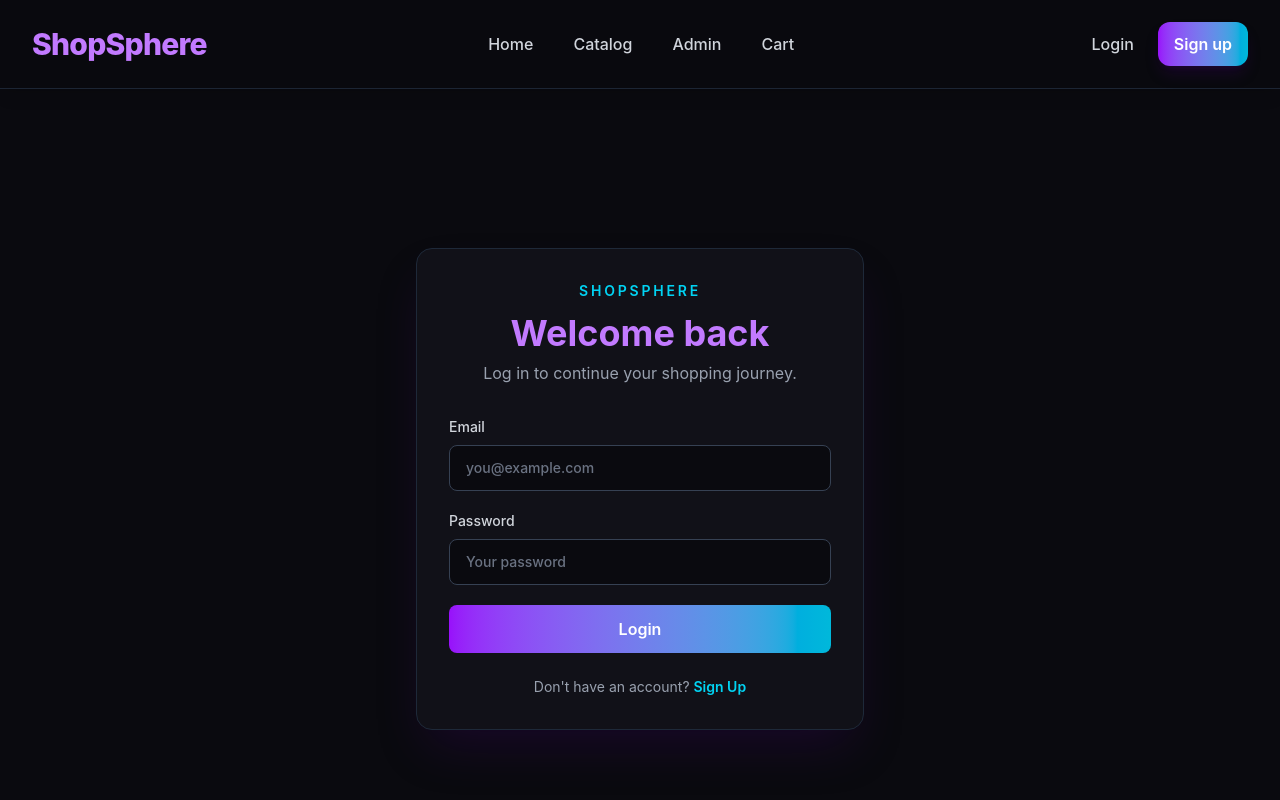
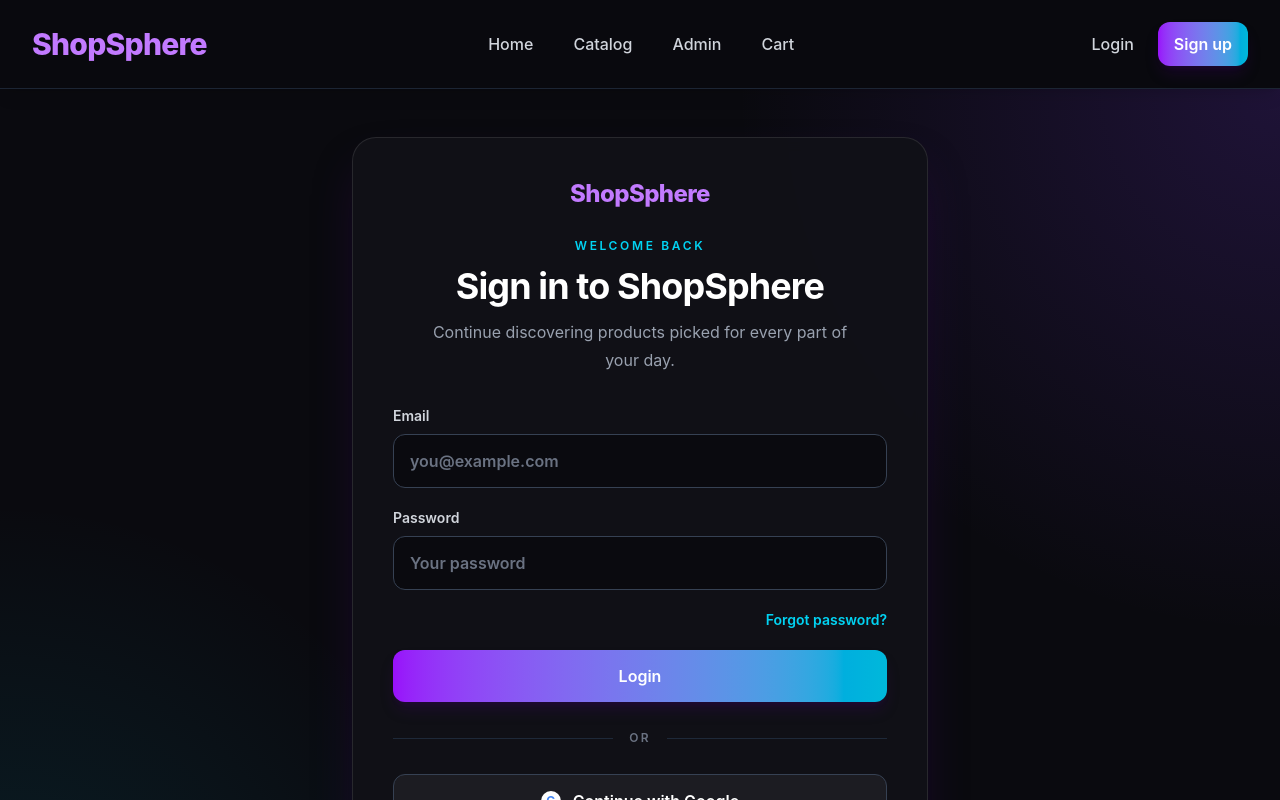
Before and after one commit to maneshwar-sharma07/infotact-project2, a React (Vite) app in the folder client/: page /login in a window 1280 px wide. Shown: the top 800 px of the page. Built offline with nearby package versions, Linux system fonts and the light colour scheme.

Commit message:
feat: redesign authentication pages

```diff
--- /dev/null
+++ b/client/src/components/auth/AuthLayout.tsx
@@ -0,0 +1,19 @@
+import type { ReactNode } from "react";
+import { Link } from "react-router-dom";
+
+type AuthLayoutProps = { eyebrow: string; title: string; subtitle: string; children: ReactNode };
+
+export default function AuthLayout({ eyebrow, title, subtitle, children }: AuthLayoutProps) {
+  return <section className="relative flex min-h-[calc(100vh-5rem)] items-center justify-center overflow-hidden bg-[#0A0A0F] px-4 py-12 sm:min-h-[calc(100vh-5.5rem)] sm:px-6 lg:px-8">
+    <div className="absolute inset-0 bg-[radial-gradient(circle_at_top_right,_rgba(124,58,237,0.18),_transparent_35%),radial-gradient(circle_at_bottom_left,_rgba(6,182,212,0.12),_transparent_30%)]" />
+    <div className="relative w-full max-w-xl rounded-3xl border border-white/10 bg-[#111118]/95 p-6 shadow-2xl shadow-purple-950/40 backdrop-blur sm:p-10">
+      <Link to="/" className="mx-auto block w-fit text-2xl font-extrabold tracking-tight text-purple-400 transition hover:text-purple-300">ShopSphere</Link>
+      <div className="mt-7 text-center"><p className="text-xs font-semibold uppercase tracking-[0.22em] text-cyan-400">{eyebrow}</p><h1 className="mt-3 text-3xl font-bold tracking-tight text-white sm:text-4xl">{title}</h1><p className="mx-auto mt-3 max-w-md leading-7 text-gray-400">{subtitle}</p></div>
+      {children}
+    </div>
+  </section>;
+}
+
+export const authInputClass = "mt-2 w-full rounded-xl border border-gray-700 bg-[#0A0A0F] px-4 py-3.5 text-base text-white placeholder:text-gray-500 outline-none transition focus:border-cyan-400 focus:ring-2 focus:ring-cyan-400/20 disabled:cursor-not-allowed disabled:opacity-60";
+export const primaryButtonClass = "w-full rounded-xl bg-gradient-to-r from-purple-600 to-cyan-500 px-5 py-3.5 text-base font-semibold text-white shadow-lg shadow-purple-950/30 transition duration-200 hover:-translate-y-0.5 hover:brightness-110 focus:outline-none focus:ring-2 focus:ring-cyan-400 focus:ring-offset-2 focus:ring-offset-[#111118] disabled:cursor-not-allowed disabled:opacity-60";
+export const googleButtonClass = "flex w-full items-center justify-center gap-3 rounded-xl border border-gray-700 bg-white/5 px-5 py-3.5 text-base font-semibold text-white transition duration-200 hover:-translate-y-0.5 hover:border-cyan-400/70 hover:bg-white/10";
--- a/client/src/pages/LoginPage.tsx
+++ b/client/src/pages/LoginPage.tsx
@@ -1,5 +1,6 @@
 import { useState, type FormEvent } from "react";
 import { Link, useNavigate } from "react-router-dom";
+import AuthLayout, { authInputClass, googleButtonClass, primaryButtonClass } from "../components/auth/AuthLayout";
 import { useAuth } from "../hooks/useAuth";
 
 export default function LoginPage() {
@@ -9,51 +10,18 @@ export default function LoginPage() {
   const [password, setPassword] = useState("");
   const [error, setError] = useState("");
   const [loading, setLoading] = useState(false);
+  const handleSubmit = async (event: FormEvent<HTMLFormElement>) => { event.preventDefault(); setError(""); if (!email.trim() || !password) { setError("Email and password are required."); return; } setLoading(true); try { await login(email.trim(), password); navigate("/"); } catch (requestError: unknown) { setError(requestError instanceof Error ? requestError.message : "Login failed."); } finally { setLoading(false); } };
 
-  const handleSubmit = async (event: FormEvent<HTMLFormElement>) => {
-    event.preventDefault();
-    setError("");
-
-    if (!email.trim() || !password) {
-      setError("Email and password are required.");
-      return;
-    }
-
-    setLoading(true);
-    try {
-      await login(email.trim(), password);
-      navigate("/");
-    } catch (requestError: unknown) {
-      setError(requestError instanceof Error ? requestError.message : "Login failed.");
-    } finally {
-      setLoading(false);
-    }
-  };
-
-  return (
-    <section className="flex min-h-screen items-center justify-center bg-[#0A0A0F] px-4 py-10">
-      <div className="w-full max-w-md rounded-2xl border border-gray-800 bg-[#111118] p-6 shadow-2xl shadow-purple-950/30 sm:p-8">
-        <p className="text-center text-sm font-semibold uppercase tracking-[0.2em] text-cyan-400">ShopSphere</p>
-        <h1 className="mt-3 text-center text-3xl font-bold text-purple-400 sm:text-4xl">Welcome back</h1>
-        <p className="mt-2 text-center text-gray-400">Log in to continue your shopping journey.</p>
-
-        {error && <div role="alert" className="mt-6 rounded-lg border border-red-500/70 bg-red-500/10 p-3 text-sm text-red-300">{error}</div>}
-
-        <form onSubmit={handleSubmit} noValidate className="mt-8 space-y-5">
-          <label htmlFor="email" className="block text-sm font-medium text-gray-300">
-            Email
-            <input id="email" type="email" autoComplete="email" value={email} onChange={(event) => setEmail(event.target.value)} disabled={loading} className="mt-2 w-full rounded-lg border border-gray-700 bg-[#0A0A0F] px-4 py-3 text-white placeholder:text-gray-500 focus:border-cyan-400 focus:outline-none focus:ring-2 focus:ring-cyan-400/20 disabled:opacity-60" placeholder="you@example.com" />
-          </label>
-          <label htmlFor="password" className="block text-sm font-medium text-gray-300">
-            Password
-            <input id="password" type="password" autoComplete="current-password" value={password} onChange={(event) => setPassword(event.target.value)} disabled={loading} className="mt-2 w-full rounded-lg border border-gray-700 bg-[#0A0A0F] px-4 py-3 text-white placeholder:text-gray-500 focus:border-cyan-400 focus:outline-none focus:ring-2 focus:ring-cyan-400/20 disabled:opacity-60" placeholder="Your password" />
-          </label>
-          <button type="submit" disabled={loading} className="w-full rounded-lg bg-gradient-to-r from-purple-600 to-cyan-500 py-3 font-semibold text-white transition hover:from-purple-500 hover:to-cyan-400 focus:outline-none focus:ring-2 focus:ring-cyan-400 focus:ring-offset-2 focus:ring-offset-[#111118] disabled:cursor-not-allowed disabled:opacity-60">
-            {loading ? "Logging in..." : "Login"}
-          </button>
-        </form>
-        <p className="mt-6 text-center text-sm text-gray-400">Don't have an account? <Link to="/signup" className="font-semibold text-cyan-400 hover:text-cyan-300 hover:underline">Sign Up</Link></p>
-      </div>
-    </section>
-  );
+  return <AuthLayout eyebrow="Welcome back" title="Sign in to ShopSphere" subtitle="Continue discovering products picked for every part of your day.">
+    {error && <div role="alert" className="mt-7 rounded-xl border border-red-500/70 bg-red-500/10 px-4 py-3 text-sm text-red-300">{error}</div>}
+    <form onSubmit={handleSubmit} noValidate className="mt-8 space-y-5">
+      <label htmlFor="email" className="block text-sm font-semibold text-gray-300">Email<input id="email" type="email" autoComplete="email" value={email} onChange={(event) => setEmail(event.target.value)} disabled={loading} className={authInputClass} placeholder="you@example.com" /></label>
+      <label htmlFor="password" className="block text-sm font-semibold text-gray-300">Password<input id="password" type="password" autoComplete="current-password" value={password} onChange={(event) => setPassword(event.target.value)} disabled={loading} className={authInputClass} placeholder="Your password" /></label>
+      <div className="flex justify-end"><a href="mailto:support@shopsphere.com?subject=Password%20reset" className="text-sm font-semibold text-cyan-400 transition hover:text-cyan-300 hover:underline">Forgot password?</a></div>
+      <button type="submit" disabled={loading} className={primaryButtonClass}>{loading ? "Signing in..." : "Login"}</button>
+    </form>
+    <div className="my-7 flex items-center gap-4 text-xs font-semibold uppercase tracking-[0.18em] text-gray-500"><span className="h-px flex-1 bg-gray-800" />or<span className="h-px flex-1 bg-gray-800" /></div>
+    <button type="button" onClick={() => setError("Google sign-in is not configured yet.")} className={googleButtonClass}><span className="grid h-5 w-5 place-items-center rounded-full bg-white text-xs font-bold text-[#4285F4]">G</span>Continue with Google</button>
+    <p className="mt-8 text-center text-sm text-gray-400">Don't have an account? <Link to="/signup" className="font-semibold text-cyan-400 transition hover:text-cyan-300 hover:underline">Create Account</Link></p>
+  </AuthLayout>;
 }
--- a/client/src/pages/SignupPage.tsx
+++ b/client/src/pages/SignupPage.tsx
@@ -1,67 +1,19 @@
 import { useState, type FormEvent } from "react";
 import { Link, useNavigate } from "react-router-dom";
+import AuthLayout, { authInputClass, googleButtonClass, primaryButtonClass } from "../components/auth/AuthLayout";
 import { useAuth } from "../hooks/useAuth";
 
 type FormErrors = { name?: string; email?: string; password?: string; confirmPassword?: string };
 
 export default function SignupPage() {
-  const navigate = useNavigate();
-  const { signup } = useAuth();
-  const [name, setName] = useState("");
-  const [email, setEmail] = useState("");
-  const [password, setPassword] = useState("");
-  const [confirmPassword, setConfirmPassword] = useState("");
-  const [errors, setErrors] = useState<FormErrors>({});
-  const [error, setError] = useState("");
-  const [success, setSuccess] = useState("");
-  const [loading, setLoading] = useState(false);
+  const navigate = useNavigate(); const { signup } = useAuth(); const [name, setName] = useState(""); const [email, setEmail] = useState(""); const [password, setPassword] = useState(""); const [confirmPassword, setConfirmPassword] = useState(""); const [errors, setErrors] = useState<FormErrors>({}); const [error, setError] = useState(""); const [success, setSuccess] = useState(""); const [loading, setLoading] = useState(false);
+  const handleSubmit = async (event: FormEvent<HTMLFormElement>) => { event.preventDefault(); const nextErrors: FormErrors = {}; if (!name.trim()) nextErrors.name = "Full name is required."; if (!email.trim()) nextErrors.email = "Email is required."; if (!password) nextErrors.password = "Password is required."; else if (password.length < 6) nextErrors.password = "Password must be at least 6 characters."; if (!confirmPassword) nextErrors.confirmPassword = "Please confirm your password."; else if (password !== confirmPassword) nextErrors.confirmPassword = "Passwords do not match."; setErrors(nextErrors); setError(""); setSuccess(""); if (Object.keys(nextErrors).length) return; setLoading(true); try { await signup(name.trim(), email.trim(), password); setSuccess("Account created successfully. Redirecting to login..."); window.setTimeout(() => navigate("/login"), 1000); } catch (requestError: unknown) { setError(requestError instanceof Error ? requestError.message : "Registration failed."); } finally { setLoading(false); } };
+  const fieldError = (message: string | undefined) => message && <span className="mt-1.5 block text-sm text-red-400">{message}</span>;
 
-  const handleSubmit = async (event: FormEvent<HTMLFormElement>) => {
-    event.preventDefault();
-    const nextErrors: FormErrors = {};
-    if (!name.trim()) nextErrors.name = "Full name is required.";
-    if (!email.trim()) nextErrors.email = "Email is required.";
-    if (!password) nextErrors.password = "Password is required.";
-    else if (password.length < 6) nextErrors.password = "Password must be at least 6 characters.";
-    if (!confirmPassword) nextErrors.confirmPassword = "Please confirm your password.";
-    else if (password !== confirmPassword) nextErrors.confirmPassword = "Passwords do not match.";
-    setErrors(nextErrors);
-    setError("");
-    setSuccess("");
-    if (Object.keys(nextErrors).length) return;
-
-    setLoading(true);
-    try {
-      await signup(name.trim(), email.trim(), password);
-      setSuccess("Account created successfully. Redirecting to login...");
-      window.setTimeout(() => navigate("/login"), 1000);
-    } catch (requestError: unknown) {
-      setError(requestError instanceof Error ? requestError.message : "Registration failed.");
-    } finally {
-      setLoading(false);
-    }
-  };
-
-  const inputClassName = "mt-2 w-full rounded-lg border border-gray-700 bg-[#0A0A0F] px-4 py-3 text-white placeholder:text-gray-500 transition focus:border-cyan-400 focus:outline-none focus:ring-2 focus:ring-cyan-400/20 disabled:opacity-60";
-  const renderError = (message: string | undefined, id: string) => message && <span id={id} className="mt-1 block text-sm text-red-400">{message}</span>;
-
-  return (
-    <section className="flex min-h-screen items-center justify-center bg-[#0A0A0F] px-4 py-10">
-      <div className="w-full max-w-md rounded-2xl border border-gray-800 bg-[#111118] p-6 shadow-2xl shadow-purple-950/30 sm:p-8">
-        <p className="text-center text-sm font-semibold uppercase tracking-[0.2em] text-cyan-400">ShopSphere</p>
-        <h1 className="mt-3 text-center text-3xl font-bold text-purple-400 sm:text-4xl">Create your account</h1>
-        <p className="mt-2 text-center text-gray-400">Join us and start shopping.</p>
-        {error && <div role="alert" className="mt-6 rounded-lg border border-red-500/70 bg-red-500/10 p-3 text-sm text-red-300">{error}</div>}
-        {success && <div role="status" className="mt-6 rounded-lg border border-cyan-400/70 bg-cyan-400/10 p-3 text-sm text-cyan-200">{success}</div>}
-        <form onSubmit={handleSubmit} noValidate className="mt-8 space-y-5">
-          <label htmlFor="name" className="block text-sm font-medium text-gray-300">Full Name<input id="name" type="text" autoComplete="name" value={name} onChange={(event) => setName(event.target.value)} disabled={loading} aria-invalid={Boolean(errors.name)} aria-describedby={errors.name ? "name-error" : undefined} className={inputClassName} placeholder="Your full name" />{renderError(errors.name, "name-error")}</label>
-          <label htmlFor="email" className="block text-sm font-medium text-gray-300">Email<input id="email" type="email" autoComplete="email" value={email} onChange={(event) => setEmail(event.target.value)} disabled={loading} aria-invalid={Boolean(errors.email)} aria-describedby={errors.email ? "email-error" : undefined} className={inputClassName} placeholder="you@example.com" />{renderError(errors.email, "email-error")}</label>
-          <label htmlFor="password" className="block text-sm font-medium text-gray-300">Password<input id="password" type="password" autoComplete="new-password" value={password} onChange={(event) => setPassword(event.target.value)} disabled={loading} aria-invalid={Boolean(errors.password)} aria-describedby={errors.password ? "password-error" : undefined} className={inputClassName} placeholder="At least 6 characters" />{renderError(errors.password, "password-error")}</label>
-          <label htmlFor="confirm-password" className="block text-sm font-medium text-gray-300">Confirm Password<input id="confirm-password" type="password" autoComplete="new-password" value={confirmPassword} onChange={(event) => setConfirmPassword(event.target.value)} disabled={loading} aria-invalid={Boolean(errors.confirmPassword)} aria-describedby={errors.confirmPassword ? "confirm-password-error" : undefined} className={inputClassName} placeholder="Re-enter your password" />{renderError(errors.confirmPassword, "confirm-password-error")}</label>
-          <button type="submit" disabled={loading} className="w-full rounded-lg bg-gradient-to-r from-purple-600 to-cyan-500 py-3 font-semibold text-white transition hover:from-purple-500 hover:to-cyan-400 focus:outline-none focus:ring-2 focus:ring-cyan-400 focus:ring-offset-2 focus:ring-offset-[#111118] disabled:cursor-not-allowed disabled:opacity-60">{loading ? "Creating Account..." : "Create Account"}</button>
-        </form>
-        <p className="mt-6 text-center text-sm text-gray-400">Already have an account? <Link to="/login" className="font-semibold text-cyan-400 hover:text-cyan-300 hover:underline">Login</Link></p>
-      </div>
-    </section>
-  );
+  return <AuthLayout eyebrow="Join ShopSphere" title="Create your account" subtitle="Make every shopping moment feel a little more considered.">
+    {error && <div role="alert" className="mt-7 rounded-xl border border-red-500/70 bg-red-500/10 px-4 py-3 text-sm text-red-300">{error}</div>}{success && <div role="status" className="mt-7 rounded-xl border border-cyan-400/70 bg-cyan-400/10 px-4 py-3 text-sm text-cyan-200">{success}</div>}
+    <form onSubmit={handleSubmit} noValidate className="mt-8 space-y-4"><label className="block text-sm font-semibold text-gray-300">Full Name<input type="text" autoComplete="name" value={name} onChange={(event) => setName(event.target.value)} disabled={loading} className={authInputClass} placeholder="Your full name" />{fieldError(errors.name)}</label><label className="block text-sm font-semibold text-gray-300">Email<input type="email" autoComplete="email" value={email} onChange={(event) => setEmail(event.target.value)} disabled={loading} className={authInputClass} placeholder="you@example.com" />{fieldError(errors.email)}</label><label className="block text-sm font-semibold text-gray-300">Password<input type="password" autoComplete="new-password" value={password} onChange={(event) => setPassword(event.target.value)} disabled={loading} className={authInputClass} placeholder="At least 6 characters" />{fieldError(errors.password)}</label><label className="block text-sm font-semibold text-gray-300">Confirm Password<input type="password" autoComplete="new-password" value={confirmPassword} onChange={(event) => setConfirmPassword(event.target.value)} disabled={loading} className={authInputClass} placeholder="Re-enter your password" />{fieldError(errors.confirmPassword)}</label><button type="submit" disabled={loading} className={`mt-2 ${primaryButtonClass}`}>{loading ? "Creating account..." : "Create Account"}</button></form>
+    <div className="my-7 flex items-center gap-4 text-xs font-semibold uppercase tracking-[0.18em] text-gray-500"><span className="h-px flex-1 bg-gray-800" />or<span className="h-px flex-1 bg-gray-800" /></div><button type="button" onClick={() => setError("Google sign-in is not configured yet.")} className={googleButtonClass}><span className="grid h-5 w-5 place-items-center rounded-full bg-white text-xs font-bold text-[#4285F4]">G</span>Continue with Google</button>
+    <p className="mt-8 text-center text-sm text-gray-400">Already have an account? <Link to="/login" className="font-semibold text-cyan-400 transition hover:text-cyan-300 hover:underline">Login</Link></p>
+  </AuthLayout>;
 }
```
